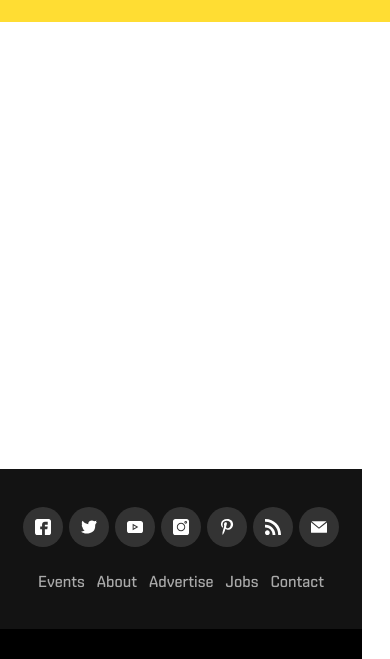
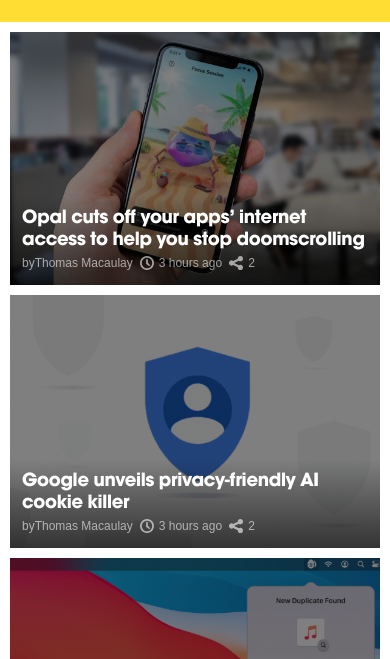
Before and after one commit to wajahat414/mv-wk2_Responsive-Website, a website: page index.html in a window 390 px wide. Shown: the part 90-749 px from the top of the page. Drawn offline with Linux system fonts and the light colour scheme; a web font is replaced by a local one.

Commit message:
Add Highlights Section and Highlights Section Styles(Mobile)

```diff
--- a/assets/css/main.css
+++ b/assets/css/main.css
@@ -9,12 +9,26 @@
   list-style: none;
 }
 
+body {
+  position: relative;
+  min-height: 100vh;
+  font-family: "Google-Sans", Arial, Helvetica, sans-serif;
+  font-weight: 400;
+  padding: 0;
+  margin: 0;
+}
+
 /* Header ================= */
-header {
+header.main-header {
   width: 100%;
   display: flex;
   flex-direction: column;
   height: 7em;
+  position: fixed;
+  top: 0;
+  left: 0;
+  z-index: 10;
+  background: #fff;
 }
 
 nav.header-nav {
@@ -84,6 +98,7 @@
   flex-direction: column;
   position: absolute;
   bottom: 0;
+  width: 100%;
 }
 
 .footer-links {
@@ -139,6 +154,105 @@
   line-height: 24px;
 }
 
+/* Main ====================== */
+main.main-area {
+  min-height: 100vh;
+  padding: 112px 0 331px;
+  box-sizing: border-box;
+}
+
+.highlights {
+  padding: 5px;
+  display: grid;
+  grid-template-columns: repeat(1, 1fr);
+  grid-template-rows: repeat(3, 1fr);
+}
+
+.highlights .news-highlight {
+  position: relative;
+  display: flex;
+  margin: 5px;
+  min-height: 30vh;
+}
+
+.highlights .news-highlight .container-background {
+  position: absolute;
+  width: 100%;
+  height: 100%;
+  background-color: #000;
+  background-size: cover;
+  background-position: 50%;
+  z-index: -10;
+}
+
+.highlights .news-highlight .gradient-overlay {
+  position: absolute;
+  width: 100%;
+  height: 100%;
+  background-image: linear-gradient(0deg, rgba(0, 0, 0, 0.8), rgba(0, 0, 0, 0.65), rgba(0, 0, 0, 0.5) 35%);
+  z-index: -5;
+}
+
+.highlights .news-highlight .highlight-content {
+  position: absolute;
+  bottom: 0;
+  padding: 14px 12px;
+}
+
+.highlights .news-highlight .highlight-content .cover-title {
+  font-family: "Avalon", sans-serif;
+  font-size: 20px;
+  font-weight: 700;
+  line-height: 110%;
+  letter-spacing: -0.3px;
+  margin-bottom: 5px;
+  color: #fff;
+}
+
+.highlights .news-highlight .highlight-content ul {
+  color: rgba(255, 255, 255, 0.6);
+  font-size: 12px;
+  line-height: 16px;
+  display: flex;
+}
+
+.highlights .news-highlight .highlight-content ul li {
+  display: flex;
+}
+
+.highlights .news-highlight .highlight-content ul li + li {
+  margin-left: 6px;
+}
+
+.highlights .news-highlight .highlight-content ul li a {
+  color: rgba(255, 255, 255, 0.6);
+  text-decoration: none;
+}
+
+.icon {
+  display: block;
+  background-position-x: 0%;
+  background-position-y: 0%;
+  background-size: 16px 16px;
+  background-position: 16px 16px;
+  width: 16px;
+  height: 16px;
+}
+
+.icon.clock {
+  background: transparent url('../img/clock.svg') no-repeat;
+}
+
+.icon.share {
+  background: transparent url('../img/share.svg') no-repeat;
+}
+
+.highlights .news-highlight .highlight-content .icon {
+  scale: 0.875;
+  opacity: 0.6;
+  margin-right: 4px;
+}
+
 /* Footer Legal ================ */
 .footer-legal {
   padding: 32.5px 20px;
--- a/index.html
+++ b/index.html
@@ -11,7 +11,7 @@
 </head>
 
 <body>
-  <header>
+  <header class="main-header">
     <nav class="header-nav">
       <div class="header-logo">
         <img id="logo" src="./assets/img/logo.svg" alt="logo" />
@@ -41,7 +41,52 @@
         →</span>
     </div>
   </header>
-  <main></main>
+  <main class="main-area">
+    <section class="highlights">
+      <article class="news-highlight">
+        <div class="container-background" style="background-image: url('./assets/img/opal.jpg');"></div>
+        <a href="#" class="gradient-overlay"></a>
+        <header class="highlight-content">
+          <h2 class="cover-title">Opal cuts off your apps’ internet access to help you stop doomscrolling</h2>
+          <ul>
+            <li>by <a href="#">Thomas Macaulay</a></li>
+            <li><i class="icon clock"></i>
+              <date>3 hours ago</date>
+            </li>
+            <li><i class="icon share"></i>2</li>
+          </ul>
+        </header>
+      </article>
+      <article class="news-highlight half-height">
+        <div class="container-background" style="background-image: url('./assets/img/google.webp');"></div>
+        <a href="#" class="gradient-overlay"></a>
+        <header class="highlight-content">
+          <h2 class="cover-title">Google unveils privacy-friendly AI cookie killer</h2>
+          <ul>
+            <li>by <a href="#">Thomas Macaulay</a></li>
+            <li><i class="icon clock"></i>
+              <date>3 hours ago</date>
+            </li>
+            <li><i class="icon share"></i>2</li>
+          </ul>
+        </header>
+      </article>
+      <article class="news-highlight half-height">
+        <div class="container-background" style="background-image: url('./assets/img/mac.webp');"></div>
+        <a href="#" class="gradient-overlay"></a>
+        <header class="highlight-content">
+          <h2 class="cover-title">This Mac app automatically detects your duplicate files</h2>
+          <ul>
+            <li>by <a href="#">Thomas Macaulay</a></li>
+            <li><i class="icon clock"></i>
+              <date>6 hours ago</date>
+            </li>
+            <li><i class="icon share"></i>2</li>
+          </ul>
+        </header>
+      </article>
+    </section>
+  </main>
   <footer class="page-footer">
     <div class="footer-links">
       <ul class="social-links">
```
Also changed, not shown: assets/img/clock.svg (added), assets/img/google.webp (added), assets/img/icons-sprite.svg (added), assets/img/mac.webp (added), assets/img/opal.jpg (added), assets/img/share.svg (added).
